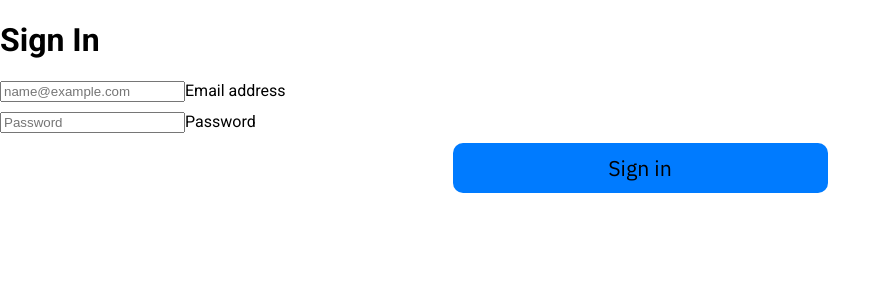
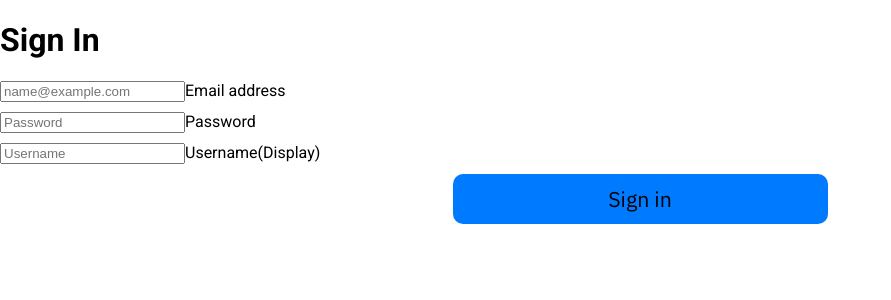
Before and after one commit to Narongwas/thinc.-PROJ, a React (Create React App) app: page /Register in a window 1280 px wide. Shown: the top 300 px of the page, without its empty margins (0-891 px from the left). Built offline with nearby package versions, Linux system fonts and the light colour scheme.

Commit message:
edit comment database format

```diff
--- a/server.js
+++ b/server.js
@@ -78,13 +78,13 @@ app.delete('/api/posts/:postId/comments/:commentId', async (req, res) => {
 });
 
 app.post('/api/register', async (req, res) => {
-    const { email, password } = req.body;
+    const { email, password, username } = req.body;
     try {
         const existingUser = await User.findOne({ email });
         if (existingUser) {
             return res.status(400).json({ message: 'User already exists' });
         }
-        const newUser = new User({ email, password, karma: 0, coin: 0 });
+        const newUser = new User({ email, password, username, karma: 0, coin: 0 });
         await newUser.save();
         res.status(201).json({ message: 'User registered successfully' });
     } catch (error) {
--- a/src/Components/input.js
+++ b/src/Components/input.js
@@ -1,11 +1,11 @@
 import React, { useState } from "react";
 
-function Input({ handleCommentSubmit }) {
+function Input({ handleCommentSubmit, username }) {
     const [input, setInput] = useState('');
 
     const onClick = () => {
         if (input.trim() !== '') {
-            const newComment = { name: "Anonymous", content: input };
+            const newComment = { name: username, content: input };
             handleCommentSubmit(newComment);
             setInput('');
         }
--- a/src/Databases/comment_db.js
+++ b/src/Databases/comment_db.js
@@ -7,6 +7,7 @@ mongoose.connect('mongodb+srv://I_lia_51_group:cpbigsausagesize51@cluster0.4giur
     .catch(err => console.error('Connection error', err));
 
 const commentSchema = new mongoose.Schema({
+    user: [{ type: mongoose.Schema.Types.ObjectId, ref: 'User' }],
     post: { type: mongoose.Schema.Types.ObjectId, ref: 'Post' },
     name: String,
     content: String,
--- a/src/Databases/post_db.js
+++ b/src/Databases/post_db.js
@@ -7,6 +7,7 @@ mongoose.connect('mongodb+srv://I_lia_51_group:cpbigsausagesize51@cluster0.4giur
     .catch(err => console.error('Connection error', err));
 
 const postSchema = new mongoose.Schema({
+  user: [{ type: mongoose.Schema.Types.ObjectId, ref: 'User' }],
   name: String,
   content: String,
   vote: { type: Number, default: 0 },
--- a/src/Databases/users_db.js
+++ b/src/Databases/users_db.js
@@ -9,6 +9,7 @@ mongoose.connect('mongodb+srv://I_lia_51_group:cpbigsausagesize51@cluster0.4giur
 const userSchema = new mongoose.Schema({
     email: String,
     password: String,
+    username: String,
     karma: { type: Number, default: 0 },
     coin: { type: Number, default: 0 },
     post: { type: mongoose.Schema.Types.ObjectId, ref: 'Post' },
--- a/src/Pages/Comment.js
+++ b/src/Pages/Comment.js
@@ -9,6 +9,7 @@ import { useParams } from 'react-router-dom';
 function Comment(){
     const [post, setPosts] = useState([]);
     const [comments, setComments] = useState([]);
+    const [username, setUsername] = useState('Anonymous');
     const {id} = useParams();
 
     const handleCommentSubmit = async (newComment) => {
--- a/src/Pages/Register.js
+++ b/src/Pages/Register.js
@@ -6,7 +6,7 @@ import { useNavigate } from "react-router-dom";
 
 function RegisterPage() {
     return (
-        <div class="registerpage">
+        <div classname="registerpage">
             <Box />
         </div>
     );
@@ -15,6 +15,7 @@ function RegisterPage() {
 function Box(){
     const [email_per, setEmail] = useState('');
     const [password_per, setPassword] = useState('');
+    const [username_per, setUsername] = useState('');
     const navigate = useNavigate();
 
     const handleEmailChange = (e) => {
@@ -25,12 +26,17 @@ function Box(){
         setPassword(e.target.value);
     };
 
+    const handleUsernameChange = (e) => {
+        setUsername(e.target.value);
+    };
+
     const handleSubmit = (e) => {
         e.preventDefault();
-        api.post('/register', { email: email_per, password: password_per })
+        api.post('/register', { email: email_per, password: password_per, username: username_per })
             .then(response => {
                 setEmail('');
                 setPassword('');
+                setUsername('');
                 navigate('/Home');
             })
             .catch(error => {
@@ -68,6 +74,19 @@ function Box(){
                 <label htmlFor="floatingPassword">Password</label>
             </div>
 
+            <div className="form-floating mb-3">
+                <input
+                    type="username"
+                    name="username"
+                    className="form-control"
+                    id="floatingUsername"
+                    placeholder="Username"
+                    value={username_per}
+                    onChange={handleUsernameChange}
+                />
+                <label htmlFor="floatingPassword">Username(Display)</label>
+            </div>
+
             <button className="w-100 btn btn-lg btn-primary" type="submit">
                 Sign in
             </button>
```
